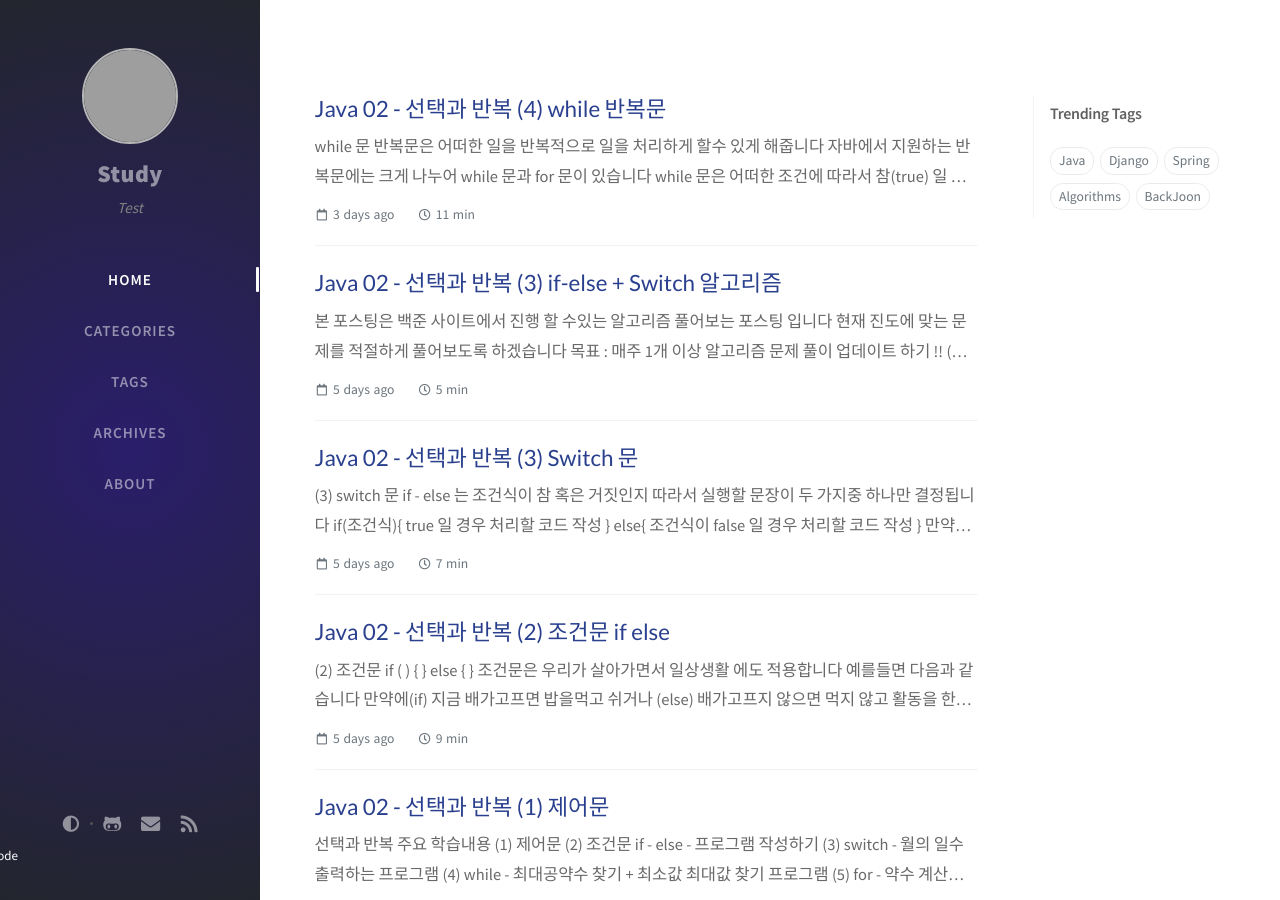
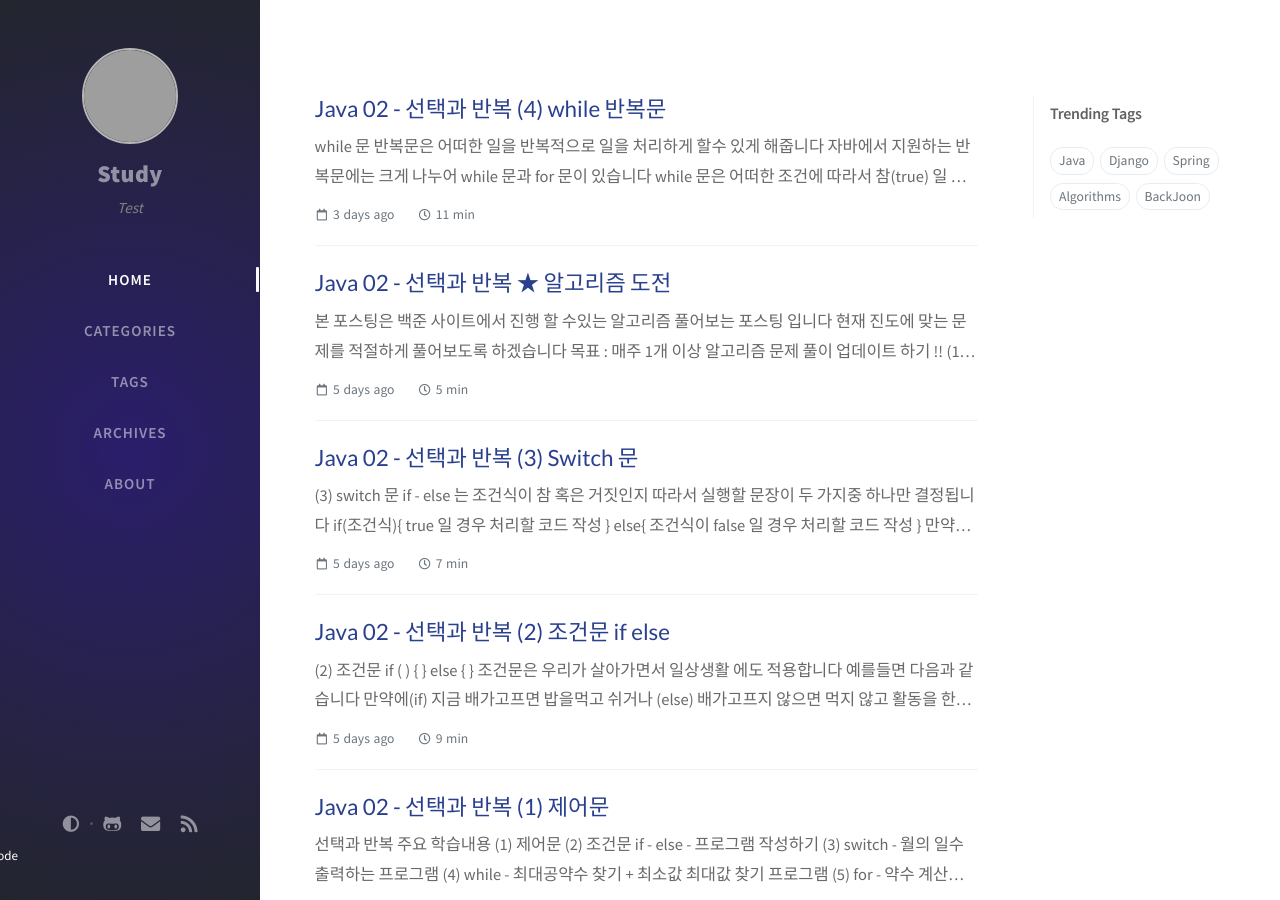
Before and after one commit to ksm0207/ksm0207.github.io, a Jekyll site: the page built from index.html, in a window 1280 px wide and 900 px high. Built offline with Jekyll 4.4.1, drawn with Linux system fonts in a browser that asks for light colours; nearby versions of some CDN libraries; the list of posts is cut into pages by our own code; comment, search, counter and statistics services are not loaded; grey boxes are pictures that could not be loaded.

Commit message:
Update 2021-03-05-java101_a.md

```diff
--- a/_posts/2021-03-05-java101_a.md
+++ b/_posts/2021-03-05-java101_a.md
@@ -1,5 +1,5 @@
 ---
-title: Java 02 - 선택과 반복 (3) if-else + Switch 알고리즘
+title: Java 02 - 선택과 반복 ★ 알고리즘 도전
 author: Kim
 date: 2021-03-05 20:44 +0900   # 2019-08-20 19:34:00 0900
 categories : ["Java", ""]
@@ -10,7 +10,7 @@ comments : true
 본 포스팅은 <a href = "https://www.acmicpc.net/">백준</a> 사이트에서 진행 할 수있는 알고리즘 풀어보는 포스팅 입니다<br>
 현재 진도에 맞는 문제를 적절하게 풀어보도록 하겠습니다
 
-* 목표 : 매주 1개 이상 알고리즘 문제 풀이 업데이트 하기 !! (채점 후 정답 일때만)
+* 목표 : 매주 1개 이상 알고리즘 문제 풀이 업데이트 하기 !!<br>
 
 # (1) 두 수 비교하기 1330번
 <br>
```
